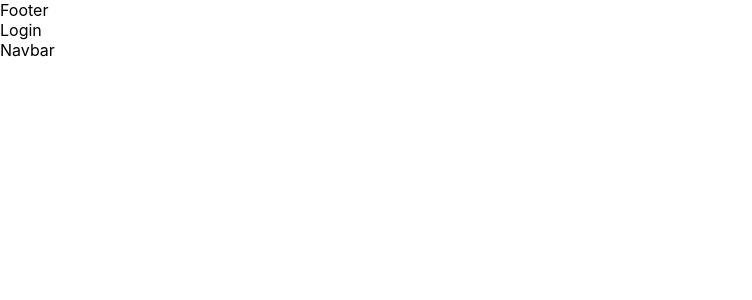
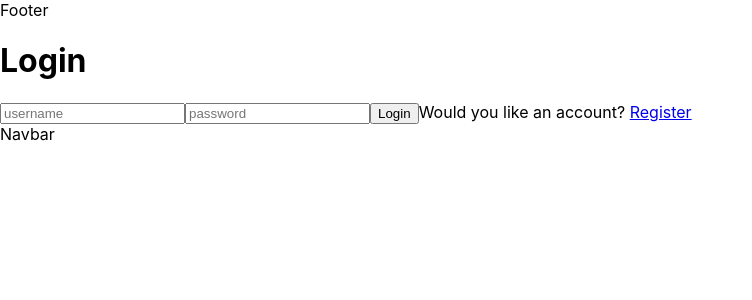
Before and after one commit to aubreyjonescreatives/socialmediafullstackapp, a React (Create React App) app in the folder client/: page /login in a window 1280 px wide. Shown: the top 300 px of the page, without its empty margins (0-752 px from the left). Built offline with nearby package versions, Linux system fonts and the light colour scheme.

Commit message:
started to add login form on login.js page

```diff
--- a/client/src/pages/Login.js
+++ b/client/src/pages/Login.js
@@ -1,14 +1,25 @@
 import React from 'react'
-
+import { Link } from 'react-router-dom'
 
 
 const Login = () => {
 
 return (
+<>
 
-<div>Login</div>
+<h1>Login</h1>
+
+<form>
+
+<input type="text" placeholder='username' />
+<input type="password" placeholder='password' />
+<button>Login</button>
+<span>Would you like an account? <Link to="/register">Register</Link></span>
+</form>
 
 
+
+</>
 )
 
 
```
